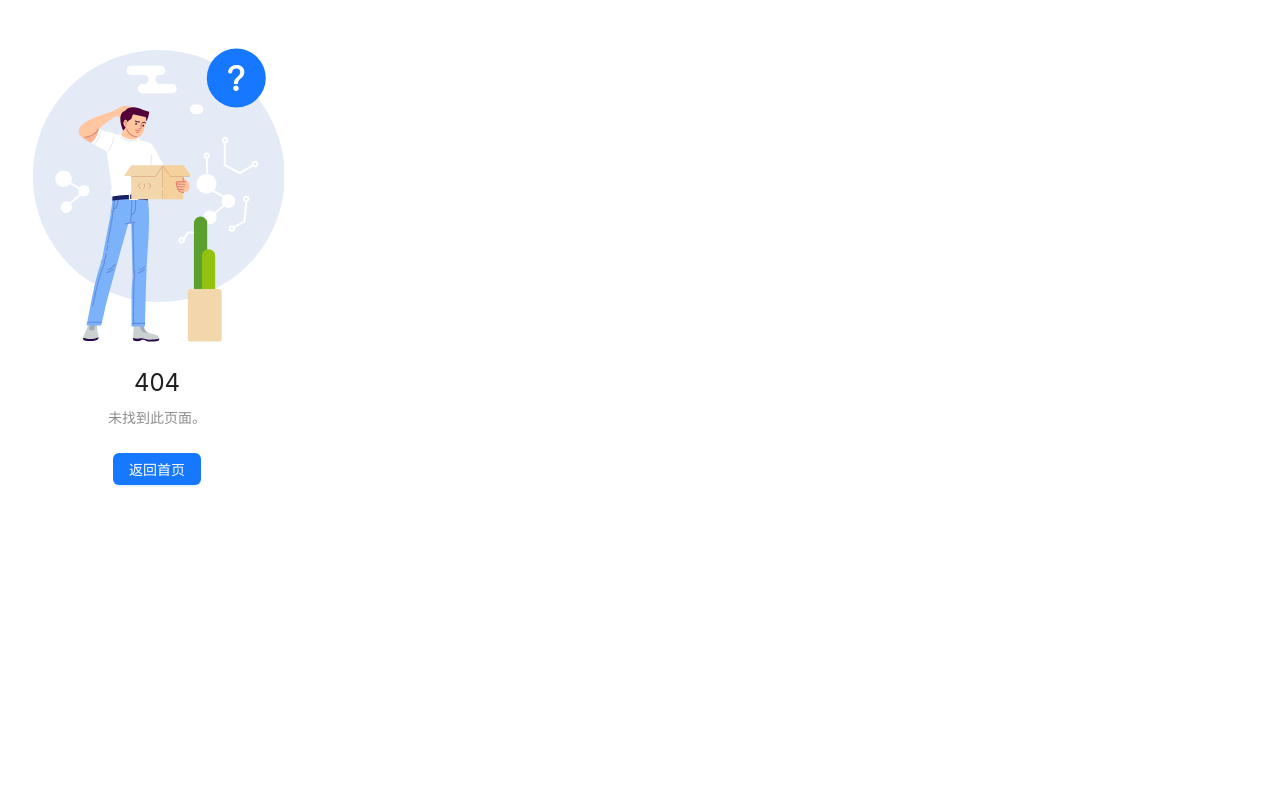
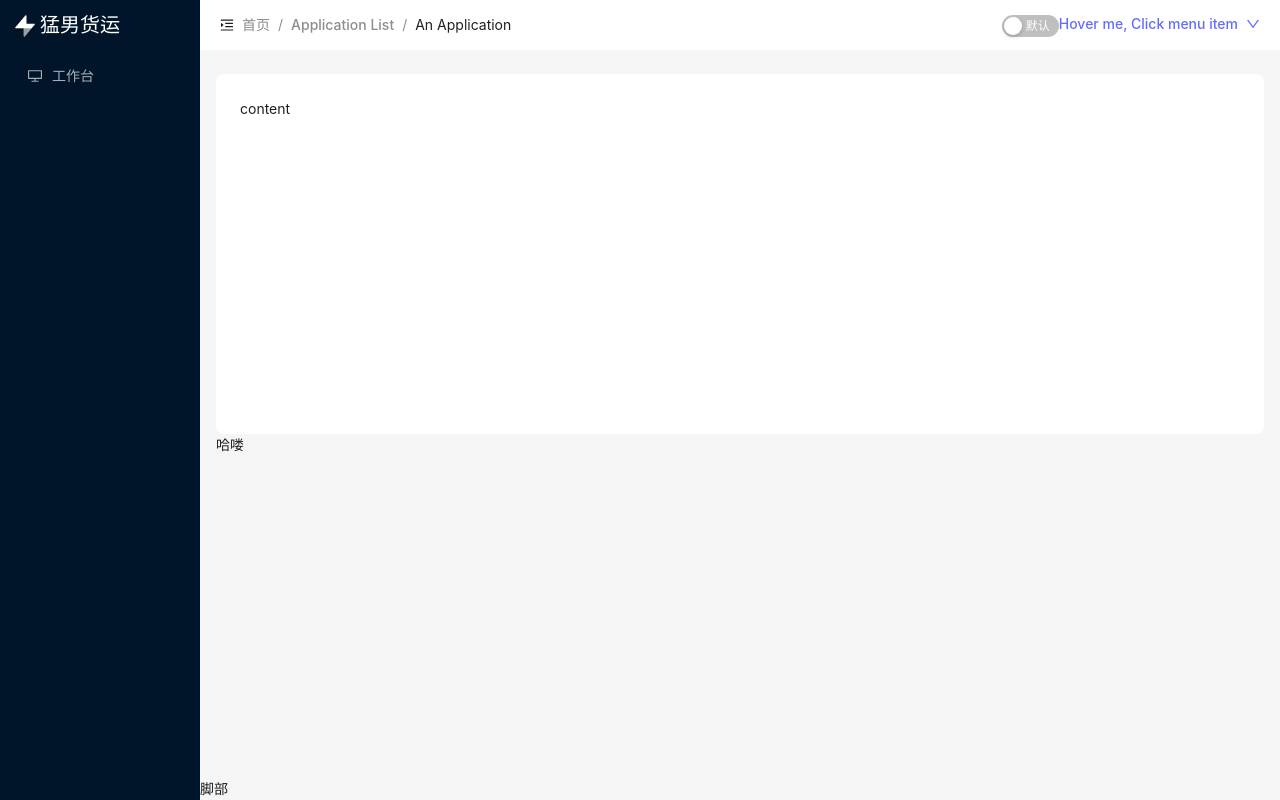
Before and after one commit to Gluttonous0/reactManagerCopy, a React (Vite) app: page /dashboard in a window 1280 px wide. Before the commit this address led to /404. Built offline with nearby package versions, Linux system fonts and the light colour scheme.

Commit message:
2024年7月16日18:20:14

```diff
--- a/src/components/Menu/index.module.less
+++ b/src/components/Menu/index.module.less
@@ -1,2 +1,18 @@
+img{
+  width: 30px;
+}
 .side_header{
+  display: flex;
+  color: #fff;
+  font-size: 20px;
+  line-height: 30px;
+  padding: 10px;
+  cursor: pointer;
+  div{
+    margin-left: 5px;
+  }
 }
+.side_menu{
+  height: 100vh;
+  font-size: 20px;
+}
--- a/src/components/Menu/index.tsx
+++ b/src/components/Menu/index.tsx
@@ -1,7 +1,44 @@
 /**
  * 侧边栏
  */
-import styles from './index.module.less'
-export default function SideMenu(){
-  return(<div className={styles.side_header}>侧边栏</div>)
+import React from "react";
+import { useNavigate } from "react-router-dom";
+import styles from "./index.module.less";
+import { Menu } from "antd";
+import { UploadOutlined, UserOutlined, DesktopOutlined } from "@ant-design/icons";
+
+// const items = [UserOutlined, VideoCameraOutlined, UploadOutlined, UserOutlined].map((icon, index) => ({
+//   key: String(index + 1),
+//   icon: React.createElement(icon),
+//   label: `nav ${index + 1}`
+// }));
+
+const items = [
+  {
+    key: "1",
+    label: "工作台",
+    icon: <DesktopOutlined />
+  }
+];
+export default function SideMenu() {
+  const navigate = useNavigate();
+
+  //顶部跳转页面
+  const handleWelcome = () => {
+    navigate("/welcome");
+  };
+  const handleChangeContext = (value?: any) => {
+    if (value.key == 1) {
+      navigate("/dashboard");
+    }
+  };
+  return (
+    <div className={styles.side_menu}>
+      <div className={styles.side_header} onClick={handleWelcome}>
+        <img src='/public/imgs/logo.png' />
+        <span>猛男货运</span>
+      </div>
+      <Menu theme='dark' mode='inline' items={items} onClick={handleChangeContext} />
+    </div>
+  );
 }
--- /dev/null
+++ b/src/components/NavHeader/Breadcrumb.tsx
@@ -0,0 +1,24 @@
+import { MenuUnfoldOutlined } from "@ant-design/icons";
+import { Breadcrumb, Space } from "antd";
+export default function BreadCrumb() {
+  const items = [
+    {
+      title: <a href='/welcome'>首页</a>
+    },
+    {
+      title: <a href=''>Application List</a>
+    },
+    {
+      title: "An Application"
+    }
+  ];
+
+  return (
+    <div style={{ display: "flex" }}>
+      <Space>
+        <MenuUnfoldOutlined />
+        <Breadcrumb items={items} />
+      </Space>
+    </div>
+  );
+}
--- /dev/null
+++ b/src/components/NavHeader/index.module.less
@@ -0,0 +1,9 @@
+.navheader {
+  display: flex;
+  height: 50px;
+  background-color: #fff;
+  padding: 0 20px;
+  justify-content: space-between;
+  flex-direction: row;
+  align-items: center;
+}
--- a/src/components/NavHeader/index.tsx
+++ b/src/components/NavHeader/index.tsx
@@ -2,6 +2,47 @@
  *
  * @returns 头部页面
  */
-export default function NavHeader(){
-  return(<div>头部</div>)
+import styles from "./index.module.less";
+import { Dropdown, Switch, Space } from "antd";
+import BreadCrumb from "./Breadcrumb";
+import type { MenuProps } from "antd";
+import { DownOutlined } from "@ant-design/icons";
+
+export default function NavHeader() {
+  const items: MenuProps["items"] = [
+    {
+      label: "1st menu item",
+      key: "1"
+    },
+    {
+      label: "2nd menu item",
+      key: "2"
+    },
+    {
+      label: "3rd menu item",
+      key: "3"
+    }
+  ];
+  const onClick = (e: any) => {
+    console.log(e);
+  };
+  const onChange = (e: any) => {};
+  return (
+    <div className={styles.navheader}>
+      <div>
+        <BreadCrumb />
+      </div>
+      <div className={styles.navright}>
+        <Switch onChange={onChange} checkedChildren='暗黑' unCheckedChildren='默认' style={{ width: 57 }} />
+        <Dropdown menu={{ items, onClick }} trigger={["click"]}>
+          <a onClick={e => e.preventDefault()}>
+            <Space>
+              Hover me, Click menu item
+              <DownOutlined />
+            </Space>
+          </a>
+        </Dropdown>
+      </div>
+    </div>
+  );
 }
--- a/src/index.css
+++ b/src/index.css
@@ -32,6 +32,7 @@ body {
   display: flex;
   min-width: 320px;
   min-height: 100vh;
+  background-color: #f1f1f1;
 }
 
 h1 {
--- a/src/layout/index.tsx
+++ b/src/layout/index.tsx
@@ -1,46 +1,34 @@
 /**
  * layout主页面布局
  */
-import React from 'react';
-import { UploadOutlined, UserOutlined, VideoCameraOutlined } from '@ant-design/icons';
-import { Layout, Menu, theme } from 'antd';
-import { Outlet } from 'react-router-dom';
-import NavHeader from '@/components/NavHeader';
-import NavFooter from '@/components/NavFooter';
-import SideMenu from '@/components/Menu';
+import React from "react";
+import { Layout, Menu, theme } from "antd";
+import { Outlet } from "react-router-dom";
+import NavHeader from "@/components/NavHeader";
+import NavFooter from "@/components/NavFooter";
+import SideMenu from "@/components/Menu";
 
 const { Header, Content, Footer, Sider } = Layout;
 
-const items = [UserOutlined, VideoCameraOutlined, UploadOutlined, UserOutlined].map(
-  (icon, index) => ({
-    key: String(index + 1),
-    icon: React.createElement(icon),
-    label: `nav ${index + 1}`,
-  }),
-);
-
 const App: React.FC = () => {
   const {
-    token: { colorBgContainer, borderRadiusLG },
+    token: { colorBgContainer, borderRadiusLG }
   } = theme.useToken();
 
   return (
     <Layout>
-      <Sider
-        style={{height:'100vh'}}
-      >
+      <Sider>
         <SideMenu />
-        <Menu theme="dark" mode="inline" defaultSelectedKeys={['4']} items={items} />
       </Sider>
-      <Layout>
+      <Layout style={{ width: "calc(100vw - 200px)" }}>
         <NavHeader />
-        <Content style={{ margin: '24px 16px 0' }}>
+        <Content style={{ margin: "24px 16px 0" }}>
           <div
             style={{
               padding: 24,
               minHeight: 360,
               background: colorBgContainer,
-              borderRadius: borderRadiusLG,
+              borderRadius: borderRadiusLG
             }}
           >
             content
--- /dev/null
+++ b/src/views/dashboard/index.tsx
@@ -0,0 +1,3 @@
+export default function Dashboard() {
+  return <div>哈喽</div>;
+}
```
Also changed, not shown: src/router/index.tsx (+15 -10 lines).
